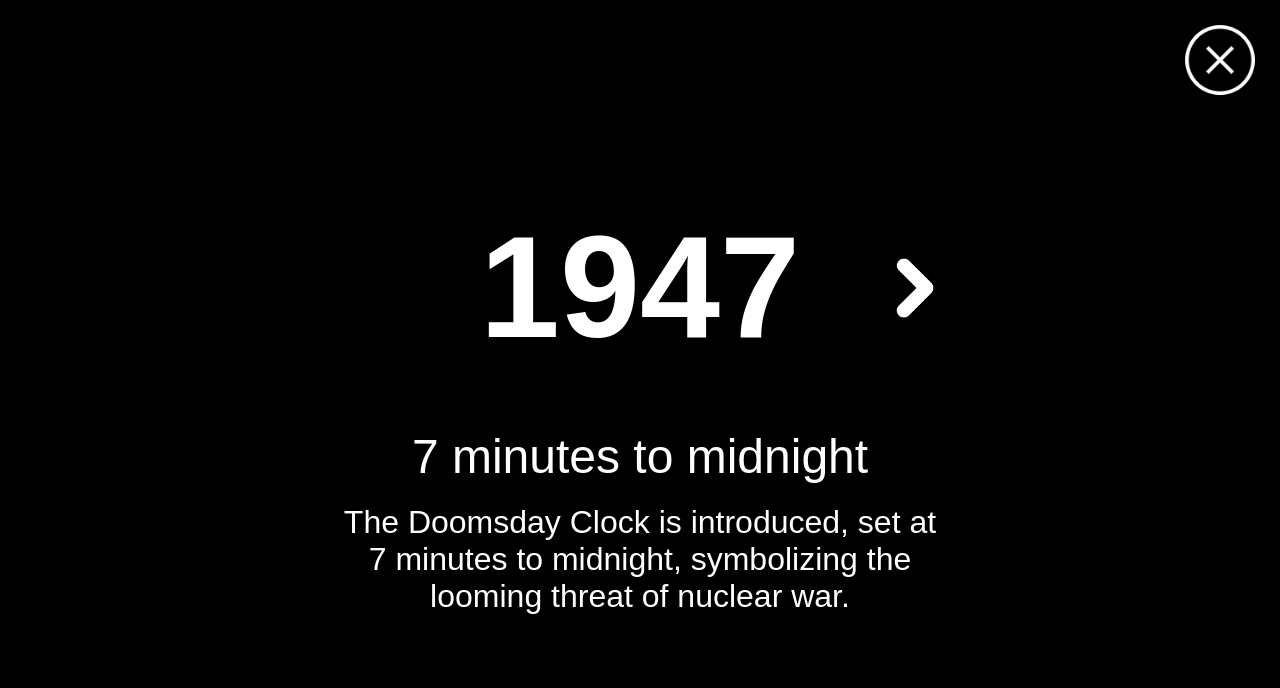
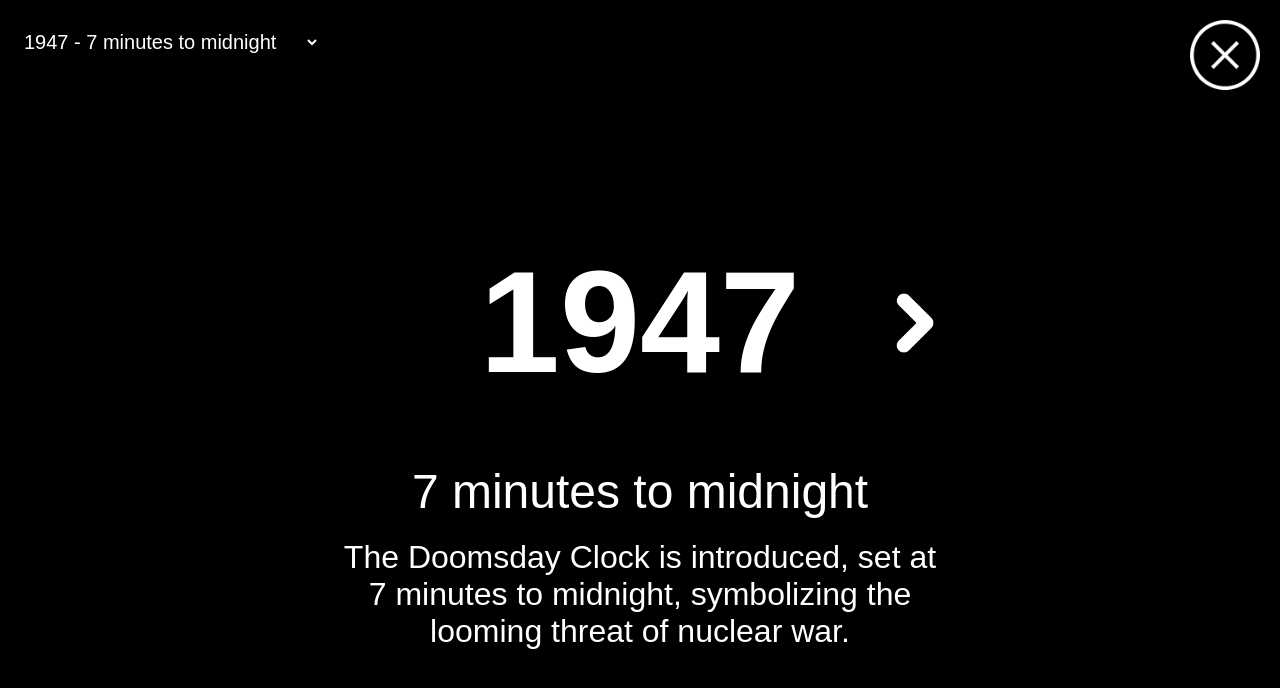
Before and after one commit to LouisPatigny/doomwatch, an Angular app: page /history in a window 1280 px wide. Shown: the top 688 px of the page. Built offline with nearby package versions, Linux system fonts and the light colour scheme.

Commit message:
added dropdown and swipe to history-timeline

```diff
--- a/src/app/features/doomsday-clock/doomsday-clock.component.html
+++ b/src/app/features/doomsday-clock/doomsday-clock.component.html
@@ -12,6 +12,7 @@
   <div class="footer-nav">
     <img src="/images/setting-icon-0.png" alt="Settings" class="footer-icon">
     <img src="/images/about-icon-0.png" alt="About" class="footer-icon">
-    <img src="/images/calendar-icon.png" alt="Timeline" class="footer-icon">
+    <!-- Calendar icon to open the history timeline -->
+    <img src="/images/calendar-icon.png" alt="Timeline" class="footer-icon" (click)="openTimeline()">
   </div>
 </div>
--- a/src/app/features/history/history-timeline/history-timeline.component.css
+++ b/src/app/features/history/history-timeline/history-timeline.component.css
@@ -12,6 +12,41 @@
   overflow: hidden;
 }
 
+/* Container for the dropdown and close button */
+.header-container {
+  display: flex;
+  justify-content: space-between;
+  align-items: center;
+  width: 100%;
+  position: absolute;
+  top: 0;
+  z-index: 10;
+}
+
+/* Styling for the dropdown */
+.year-dropdown {
+  width: 300px;
+  font-size: 20px;
+  border: none;
+  background-color: black;
+  color: white;
+  overflow-y: auto;
+  margin-top: 20px;
+  margin-left: 10px;
+}
+
+.year-dropdown option {
+  padding: 5px;
+  background-color: black;
+  color: white;
+}
+
+.year-dropdown:focus {
+  outline: none;
+  border-color: #666;
+  box-shadow: 0 0 5px rgba(0, 0, 0, 0.2);
+}
+
 /* Container for year and navigation */
 .year-navigation-wrapper {
   display: flex;
@@ -19,6 +54,7 @@
   justify-content: center;
   position: relative;
   width: 100%;
+  margin-top: 50px; /* Adjusted for dropdown and close button */
 }
 
 /* Year display */
@@ -48,20 +84,11 @@
   right: 20px;
 }
 
-/* Close button */
-.close-icon {
-  position: absolute;
-  top: 10px;
-  right: 10px;
-  width: 60px;
-  height: auto;
-  cursor: pointer;
-}
-
 /* Timeline container */
 .history-timeline-container {
   text-align: center;
   overflow: hidden;
+  margin-top: 20px;
 }
 
 /* Midnight description */
--- a/src/app/features/history/history-timeline/history-timeline.component.html
+++ b/src/app/features/history/history-timeline/history-timeline.component.html
@@ -1,19 +1,30 @@
 <div class="history-timeline-wrapper">
-  <!-- Close button -->
-  <img src="/images/noun-cross.png" alt="Close" class="close-icon" (click)="closeTimeline()">
+  <!-- Dropdown for fast navigation by year -->
+  <div class="header-container">
+    <select class="year-dropdown" (change)="onYearSelected($event)">
+      @for (year of availableYears; track year.year) {
+        <option [value]="year.year">
+          {{ year.year }} - {{ year.time }}
+        </option>
+      }
+    </select>
+
+    <!-- Close button -->
+    <img src="/images/noun-cross.png" alt="Close" class="close-icon" (click)="closeTimeline()">
+  </div>
 
   <!-- Timeline container for the sliding effect -->
-  <div class="history-timeline-container">
+  <div class="history-timeline-container"
+       (touchstart)="onTouchStart($event)"
+       (touchend)="onTouchEnd($event)">
     @if (currentEvent) {
       <!-- Container for Year and navigation arrows -->
       <div class="year-navigation-wrapper">
-        <!-- Left arrow (only if previous event exists) -->
         @if (hasPreviousEvent) {
           <img src="/images/noun-arrow-left.png" alt="Previous" class="navigation-arrow left" (click)="previousEvent()">
         }
-        <!-- Year display -->
+      <!-- Year display -->
         <h1 class="year-display">{{ currentEvent.year }}</h1>
-        <!-- Right arrow (only if next event exists) -->
         @if (hasNextEvent) {
           <img src="/images/noun-arrow-right.png" alt="Next" class="navigation-arrow right" (click)="nextEvent()">
         }
--- a/src/app/features/history/history-timeline/history-timeline.component.ts
+++ b/src/app/features/history/history-timeline/history-timeline.component.ts
@@ -1,6 +1,7 @@
 import { Component, OnInit } from '@angular/core';
 import { DoomsdayHistoryService } from '../../../core/services/history-timeline.service';
 import { ClockEvent } from "./models/clock-event.model";
+import { Router } from '@angular/router';
 
 @Component({
   selector: 'app-history-timeline',
@@ -11,15 +12,55 @@
   clockEvents: ClockEvent[] = [];  // All events
   currentIndex: number = 0;  // Track the current event
   isTransitioning: boolean = false;  // Track if we are in the middle of an animation
+  availableYears: { year: number, time: string }[] = [];  // Available years for the dropdown
 
-  constructor(private historyService: DoomsdayHistoryService) {}
+  private touchStartX: number = 0;  // Track the starting X position of a touch
+  private touchEndX: number = 0;    // Track the ending X position of a touch
+  private swipeThreshold: number = 50;  // Minimum distance for a swipe
+
+  constructor(
+    private historyService: DoomsdayHistoryService,
+    private router: Router,
+    ) {}
 
   ngOnInit(): void {
     // Fetch the history events from the service
     this.historyService.getDoomsdayHistory().subscribe((data: ClockEvent[]) => {
       this.clockEvents = data;
       this.currentIndex = 0;  // Start at the first event
+      this.populateAvailableYears();  // Populate the dropdown with available years
     });
+  }
+
+  // Populate the dropdown with relevant years
+  private populateAvailableYears(): void {
+    this.availableYears = this.clockEvents.map(event => ({
+      year: event.year,
+      time: event.time
+    }));
+  }
+
+// Handle selection from the dropdown
+  onYearSelected(event: Event): void {
+    const selectedYear = (event.target as HTMLSelectElement).value;
+    const year = parseInt(selectedYear, 10); // Convert the string value to a number
+    const index = this.clockEvents.findIndex(event => event.year === year);
+    if (index !== -1) {
+      this.jumpToEvent(index);  // Jump to the selected event
+    }
+  }
+
+  // Jump to a specific event based on index
+  private jumpToEvent(index: number): void {
+    if (index !== this.currentIndex && !this.isTransitioning) {
+      const direction = index > this.currentIndex ? 'next' : 'previous';
+      this.currentIndex = index;
+      const outClass = direction === 'next' ? 'slide-out-left' : 'slide-out-right';
+      const inClass = direction === 'next' ? 'slide-in-right' : 'slide-in-left';
+      this.triggerAnimation(outClass, inClass, () => {
+        this.isTransitioning = false;
+      });
+    }
   }
 
   // Method to get the current event
@@ -29,25 +70,15 @@
 
   // Navigate to the next event (if available)
   nextEvent(): void {
-    if (this.isTransitioning) return;  // Prevent double-click during animation
-    if (this.currentIndex < this.clockEvents.length - 1) {
-      this.isTransitioning = true;
-      this.applyAnimation('slide-out-left', 'slide-in-right', () => {
-        this.currentIndex++;
-        this.isTransitioning = false;
-      });
+    if (!this.isTransitioning && this.hasNextEvent) {
+      this.triggerAnimation('slide-out-left', 'slide-in-right', () => this.currentIndex++);
     }
   }
 
   // Navigate to the previous event (if available)
   previousEvent(): void {
-    if (this.isTransitioning) return;  // Prevent double-click during animation
-    if (this.currentIndex > 0) {
-      this.isTransitioning = true;
-      this.applyAnimation('slide-out-right', 'slide-in-left', () => {
-        this.currentIndex--;
-        this.isTransitioning = false;
-      });
+    if (!this.isTransitioning && this.hasPreviousEvent) {
+      this.triggerAnimation('slide-out-right', 'slide-in-left', () => this.currentIndex--);
     }
   }
 
@@ -62,24 +93,48 @@
   }
 
   // Apply animations when transitioning between events
-  applyAnimation(outClass: string, inClass: string, callback: () => void): void {
+  private triggerAnimation(outClass: string, inClass: string, updateIndex: () => void): void {
+    this.isTransitioning = true;
     const container = document.querySelector('.history-timeline-container');
     if (container) {
       container.classList.add(outClass);
       setTimeout(() => {
-        callback();  // Call the callback to update the event
+        updateIndex();
         container.classList.remove(outClass);
         container.classList.add(inClass);
         setTimeout(() => {
           container.classList.remove(inClass);
-        }, 300);  // Match the CSS animation duration
-      }, 300);  // Match the CSS animation duration
+          this.isTransitioning = false;
+        }, 300);
+      }, 300);
+    }
+  }
+
+  // Detecting and handling swipe gestures
+  onTouchStart(event: TouchEvent): void {
+    this.touchStartX = event.changedTouches[0].screenX;
+  }
+
+  onTouchEnd(event: TouchEvent): void {
+    this.touchEndX = event.changedTouches[0].screenX;
+    this.handleSwipeGesture();
+  }
+
+  private handleSwipeGesture(): void {
+    const swipeDistance = this.touchEndX - this.touchStartX;
+    if (Math.abs(swipeDistance) > this.swipeThreshold) {
+      if (swipeDistance < 0 && this.hasNextEvent) {
+        this.nextEvent();  // Swipe left to go to the next event
+      } else if (swipeDistance > 0 && this.hasPreviousEvent) {
+        this.previousEvent();  // Swipe right to go to the previous event
+      }
     }
   }
 
   // Close the timeline (you can define this functionality later)
   closeTimeline(): void {
-    console.log('Closing the timeline');
-    // Logic to close or navigate away from the timeline view
+    this.router.navigate(['/clock']).then(() => {
+      console.log('Closing the timeline');
+    });
   }
 }
--- a/src/index.html
+++ b/src/index.html
@@ -4,7 +4,7 @@
   <meta charset="utf-8">
   <title>DoomsdayClockApp</title>
   <base href="/">
-  <meta name="viewport" content="width=device-width, initial-scale=1">
+  <meta name="viewport" content="width=device-width, initial-scale=1, maximum-scale=1, user-scalable=no">
   <link rel="icon" type="image/x-icon" href="favicon.ico">
 </head>
 <body>
--- a/src/styles.css
+++ b/src/styles.css
@@ -9,6 +9,7 @@
   text-align: center;
   overflow: hidden;  /* Hide any potential scrollbars */
   padding: 10px;  /* Default padding for mobile */
+  touch-action: none; /* Disable browser back/forward navigation on swipe */
 }
 
 /* Ensure the app takes up the full height of the screen */
@@ -35,6 +36,16 @@
   transform: translate(-50%, -50%);
   width: 200px;     /* Default width for mobile */
   height: auto;
+}
+
+/* Close button */
+.close-icon {
+  position: absolute;
+  top: 5px;
+  right: 5px;
+  width: 50px;
+  height: auto;
+  cursor: pointer;
 }
 
 /* Adjust logo size for tablets */
```
Also changed, not shown: public/json/doomsday-history.json (+0 -29 lines), src/app/features/doomsday-clock/doomsday-clock.component.ts (+21 -5 lines).
